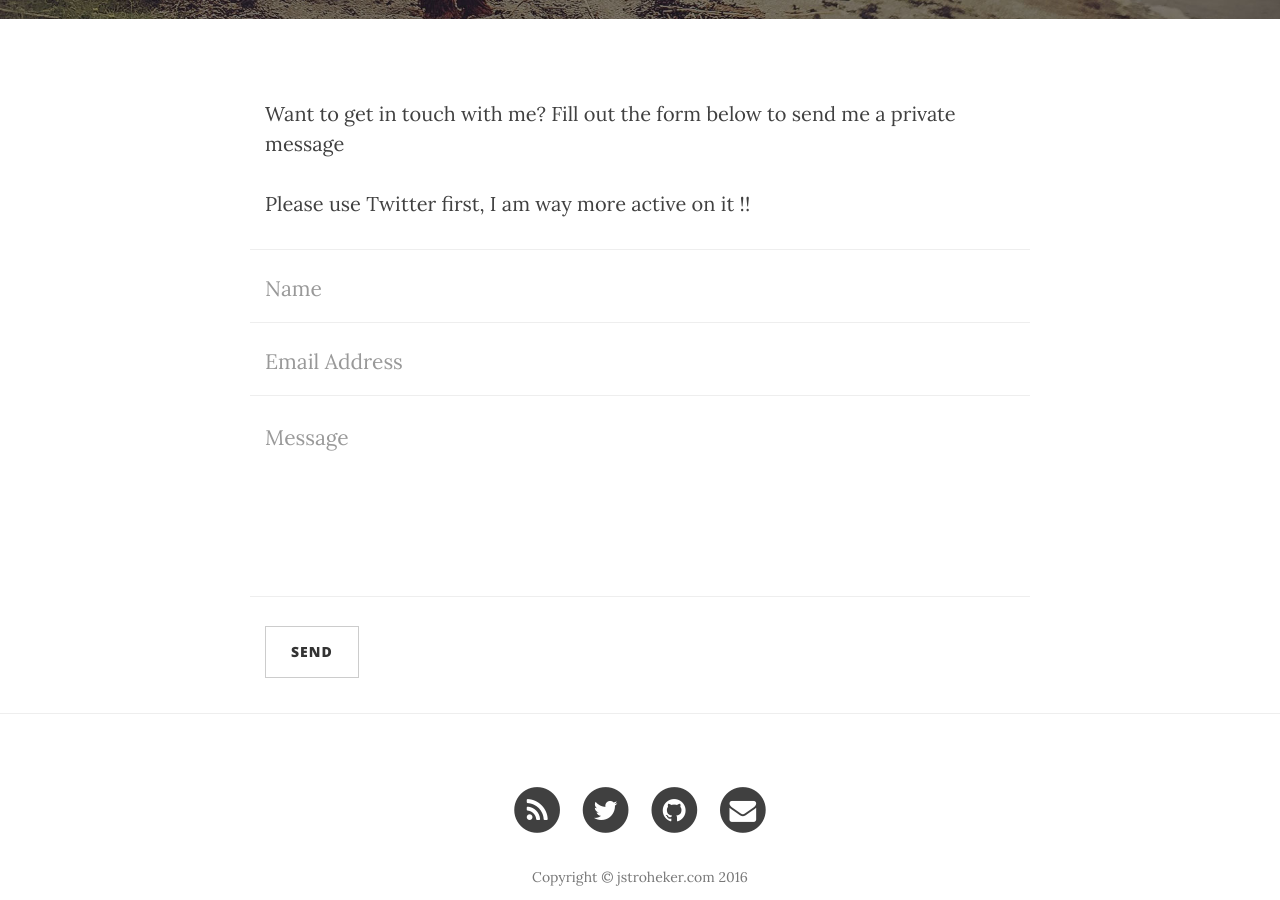
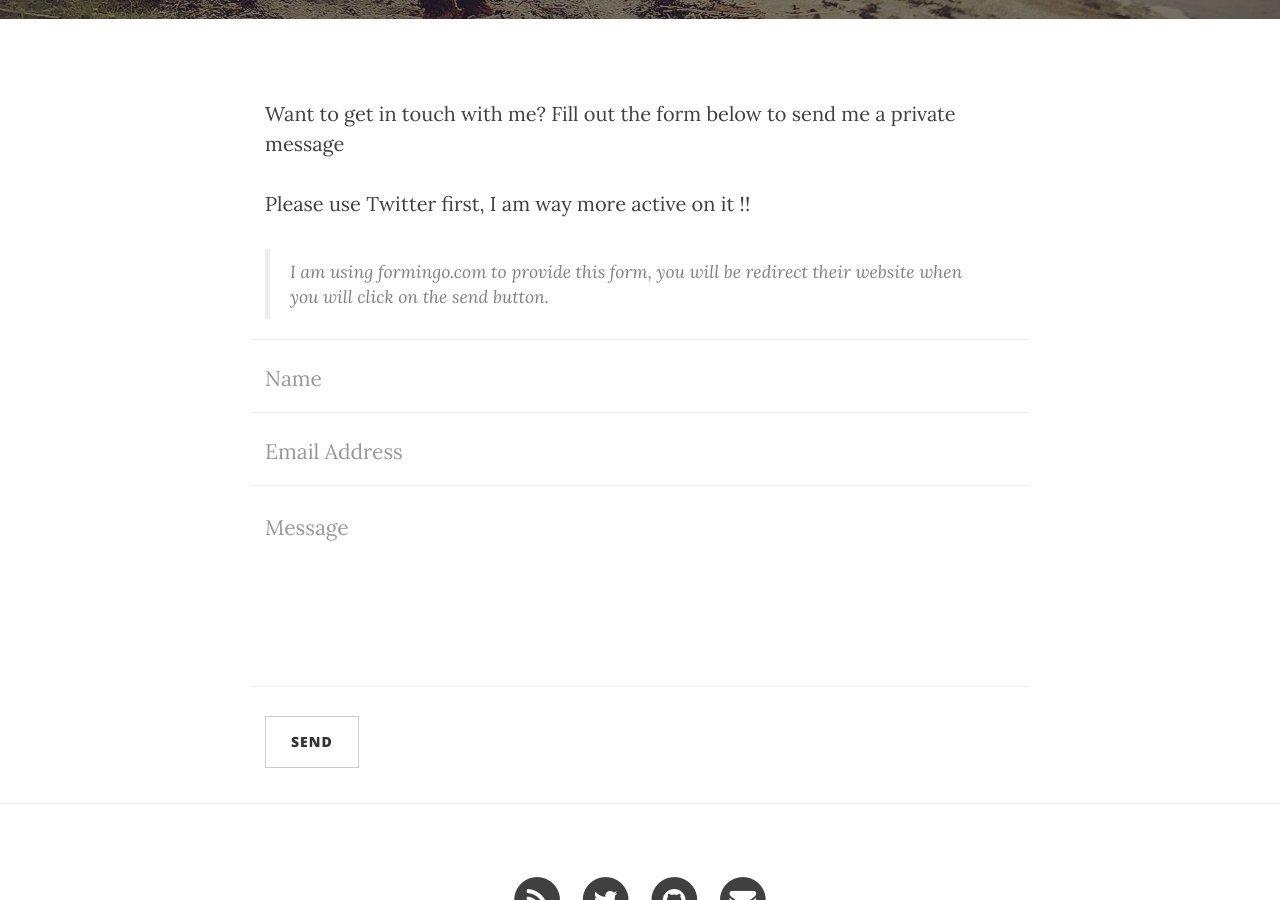
Before and after one commit to julienstroheker/julienstroheker.github.io, a Jekyll site: the page built from contact.html, in a window 1280 px wide and 900 px high, scrolled down 429 px. Built offline with Jekyll 4.4.1, drawn with Linux system fonts in a browser that asks for light colours; nearby versions of some CDN libraries.

Commit message:
Adding warning about formingo.com

```diff
--- a/contact.html
+++ b/contact.html
@@ -7,6 +7,7 @@ header-img: "img/contact-bg.jpg"
 
 <p>Want to get in touch with me? Fill out the form below to send me a private message</p>
 <p>Please use Twitter first, I am way more active on it !!</p>
+<blockquote>I am using formingo.com to provide this form, you will be redirect their website when you will click on the send button.</blockquote>
 <form action="https://www.formingo.co/submit/dab4781a-9e7a-4fec-b7b6-c91adb8dce73"
       method="POST">
     <div class="row control-group">
```
